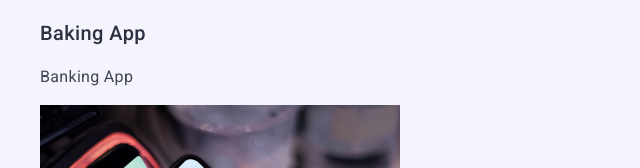
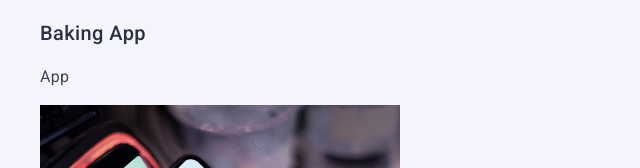
Before and after one commit to oguzcandinckal/goit-markup-hw-02, a plain HTML site: page index.html in a window 1280 px wide. Shown: the part 2732-2900 px from the top of the page, 0-640 px from the left. Drawn offline with nearby package versions, Linux system fonts and the light colour scheme.

Commit message:
Update index.html

```diff
--- a/index.html
+++ b/index.html
@@ -129,6 +129,14 @@
 
         </ul>
         </section>
+
+
+        <section>
+
+    </section>
+
+        </ul>
+        </section>
         <!--portfolyo bölümü-->
         <section class="two-section">
             <h2 class="two-section-title">Our Portfolio</h2>
@@ -139,7 +147,7 @@
                     width="360"
                     height="300">
                     <h3 class="section-title">Baking App</h3>
-                    <p class="section-y">Banking App</p>
+                    <p class="section-y">App</p>
                 </li>
 
                 <li>
@@ -147,7 +155,7 @@
                     alt="cashless-payment"
                     width="360"
                     height="300">
-                    <h3 class="section-title">Cashless Payment </h3>
+                    <h3 class="section-title">Cashless Payment</h3>
                     <p class="section-y">Marketing</p>
                 </li>
 
```
